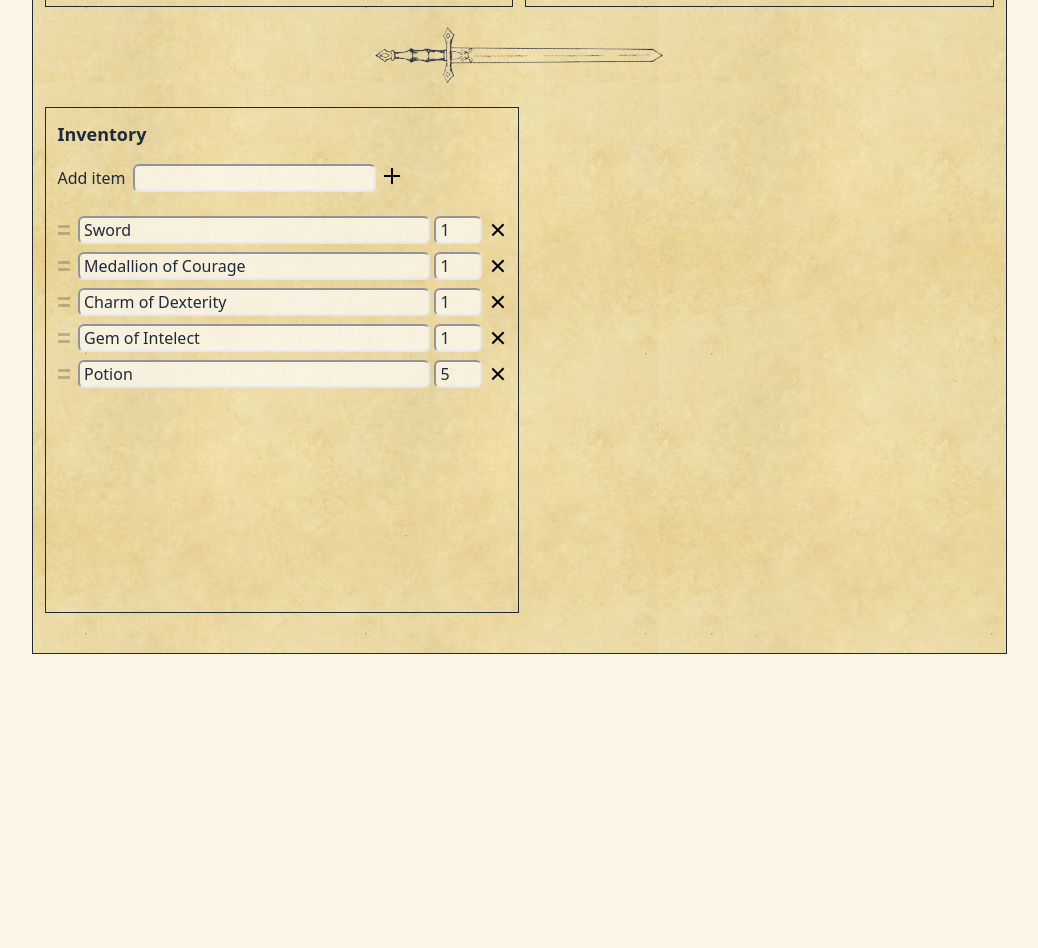
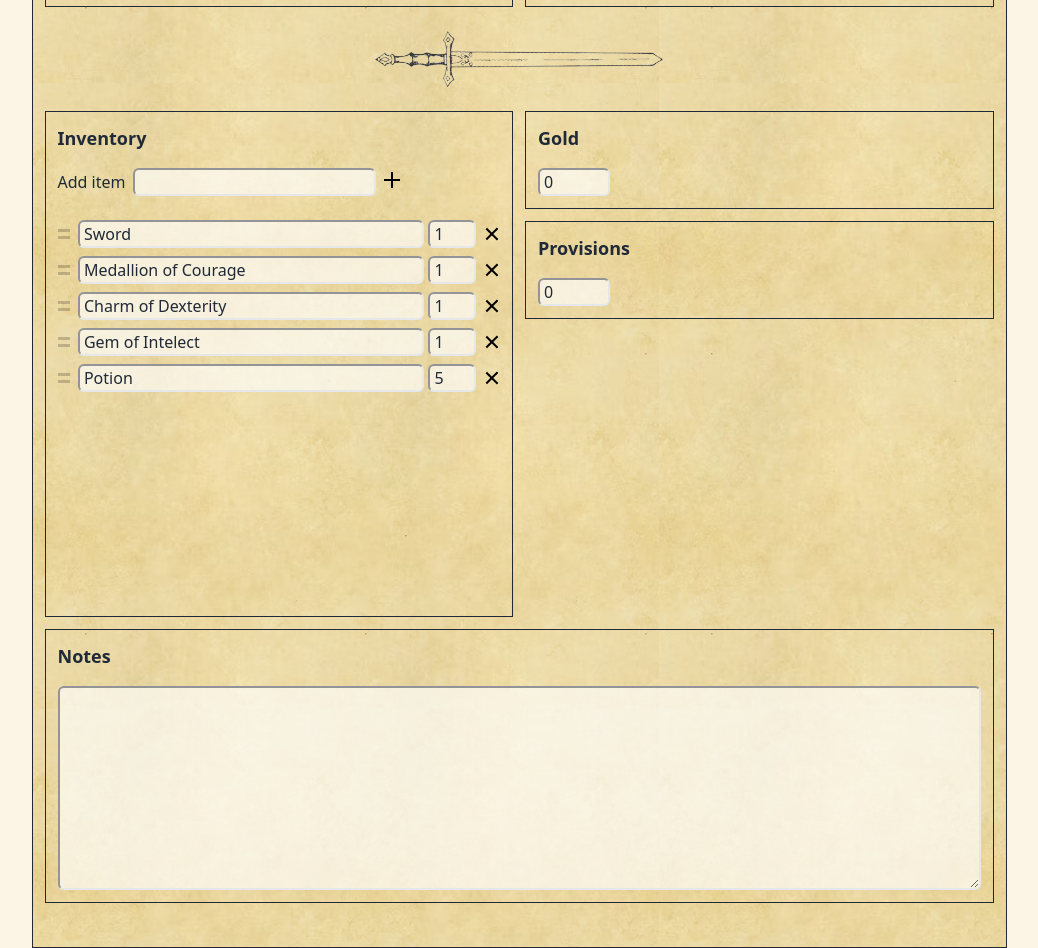
Before and after one commit to MrIee/choose-your-own-adventure-sheet, a Vue app: page / in a window 1280 px wide. Shown: the part 740-1688 px from the top of the page, without its empty margins (121-1159 px from the left). Before the commit the page ends 1394 px from the top, so only its background shows below. Built offline with nearby package versions, Linux system fonts and the light colour scheme.

Commit message:
Add NotesBox and QuantityBox components

```diff
--- a/src/App.vue
+++ b/src/App.vue
@@ -75,7 +75,7 @@
       <button
         v-if="showCombatLuck"
         class="tw-w-48 tw-mx-auto tw-mb-3"
-        :disabled="isCombatLuckDisabled"
+        :disabled="isCombatLuckDisabled || monsterStamina === 0"
         @click="rollCombatLuckDice"
       >
         Use Luck
@@ -115,7 +115,16 @@
       />
     </div>
     <Divider :img-url="require('@/assets/images/sword.png')" />
-    <InventoryBox :items="formattedSheetData.inventory" />
+    <div class="tw-flex">
+      <div class="tw-w-1/2 tw-mr-1.5">
+        <InventoryBox :items="formattedSheetData.inventory" />
+      </div>
+      <div class="tw-w-1/2 tw-ml-1.5">
+        <QuantityBox label="Gold" v-model="gold" />
+        <QuantityBox label="Provisions" v-model="provisions" />
+      </div>
+    </div>
+    <NotesBox v-model="notes" />
   </div>
 </template>
 
@@ -127,6 +136,8 @@ import Divider from './components/Divider.vue';
 import StatsBox from './components/StatsBox.vue';
 import Monster from './components/MonsterBox.vue';
 import InventoryBox from './components/InventoryBox.vue';
+import QuantityBox from './components/QuantityBox.vue';
+import NotesBox from './components/NotesBox.vue';
 import Dice from './components/Dice.vue';
 import BigButton from './components/inputs/BigButton.vue';
 
@@ -147,6 +158,8 @@ export default defineComponent({
     Divider,
     StatsBox,
     InventoryBox,
+    QuantityBox,
+    NotesBox,
     Monster,
     Dice,
     BigButton,
@@ -202,6 +215,9 @@ export default defineComponent({
       monsterName: '',
       monsterSkill: 1,
       monsterStamina: 1,
+      gold: 0,
+      provisions: 0,
+      notes: '',
       sheetData: [
         {
           label: 'stats',
--- a/src/assets/css/tailwind.css
+++ b/src/assets/css/tailwind.css
@@ -26,7 +26,8 @@
   }
 
   input,
-  select {
+  select,
+  textarea {
     border-style: inset;
     background-color: rgba(255, 255, 255, 0.65);
 
@@ -71,7 +72,7 @@
   }
 
   .box {
-    @apply tw-flex tw-flex-col tw-mb-2 tw-p-3 tw-border tw-border-solid tw-border-gray-800;
+    @apply tw-flex tw-flex-col tw-mb-3 tw-p-3 tw-border tw-border-solid tw-border-gray-800;
   }
 
   .container {
--- a/src/components/InventoryBox.vue
+++ b/src/components/InventoryBox.vue
@@ -1,5 +1,5 @@
 <template>
-  <div class="inventory box">
+  <div class="box">
     <h3>{{ label }}</h3>
     <div class="tw-mb-4">
       <span class="tw-mr-2">Add item</span>
@@ -90,10 +90,6 @@ export default defineComponent({
 </script>
 
 <style>
-.inventory {
-  @apply tw-w-full sm:tw-w-1/2;
-}
-
 .inventory__sort-icon {
   @apply tw-inline-block  tw-h-2.5 tw-w-4 tw-mr-2 tw-cursor-n-resize tw-relative;
 }
--- /dev/null
+++ b/src/components/NotesBox.vue
@@ -0,0 +1,33 @@
+<template>
+  <div class="box">
+    <h3>{{ label }}</h3>
+    <textarea
+      class="tw-py-1 tw-px-2"
+      rows="8"
+      :value="modelValue"
+      @input="onInput"
+    ></textarea>
+  </div>
+</template>
+
+<script lang="ts">
+import { defineComponent } from 'vue';
+
+export default defineComponent({
+  props: {
+    label: {
+      type: String,
+      default: 'Notes',
+    },
+    modelValue: {
+      type: Number,
+      default: undefined,
+    },
+  },
+  methods: {
+    onInput(event: InputEvent): void {
+      this.$emit('update:modelValue', (event.target as HTMLInputElement).value);
+    },
+  },
+});
+</script>
--- /dev/null
+++ b/src/components/QuantityBox.vue
@@ -0,0 +1,32 @@
+<template>
+  <div class="box">
+    <h3>{{ label }}</h3>
+    <NumberInput :value="modelValue" @update="onUpdateQuantity" />
+  </div>
+</template>
+
+<script lang="ts">
+import { defineComponent } from 'vue';
+import NumberInput from './inputs/NumberInput.vue';
+
+export default defineComponent({
+  components: {
+    NumberInput,
+  },
+  props: {
+    label: {
+      type: String,
+      default: 'Notes',
+    },
+    modelValue: {
+      type: Number,
+      default: undefined,
+    },
+  },
+  methods: {
+    onUpdateQuantity(value: number): void {
+      this.$emit('update:modelValue', value);
+    },
+  },
+});
+</script>
```
Also changed, not shown: src/components/ChecklistBox.vue (deleted).
